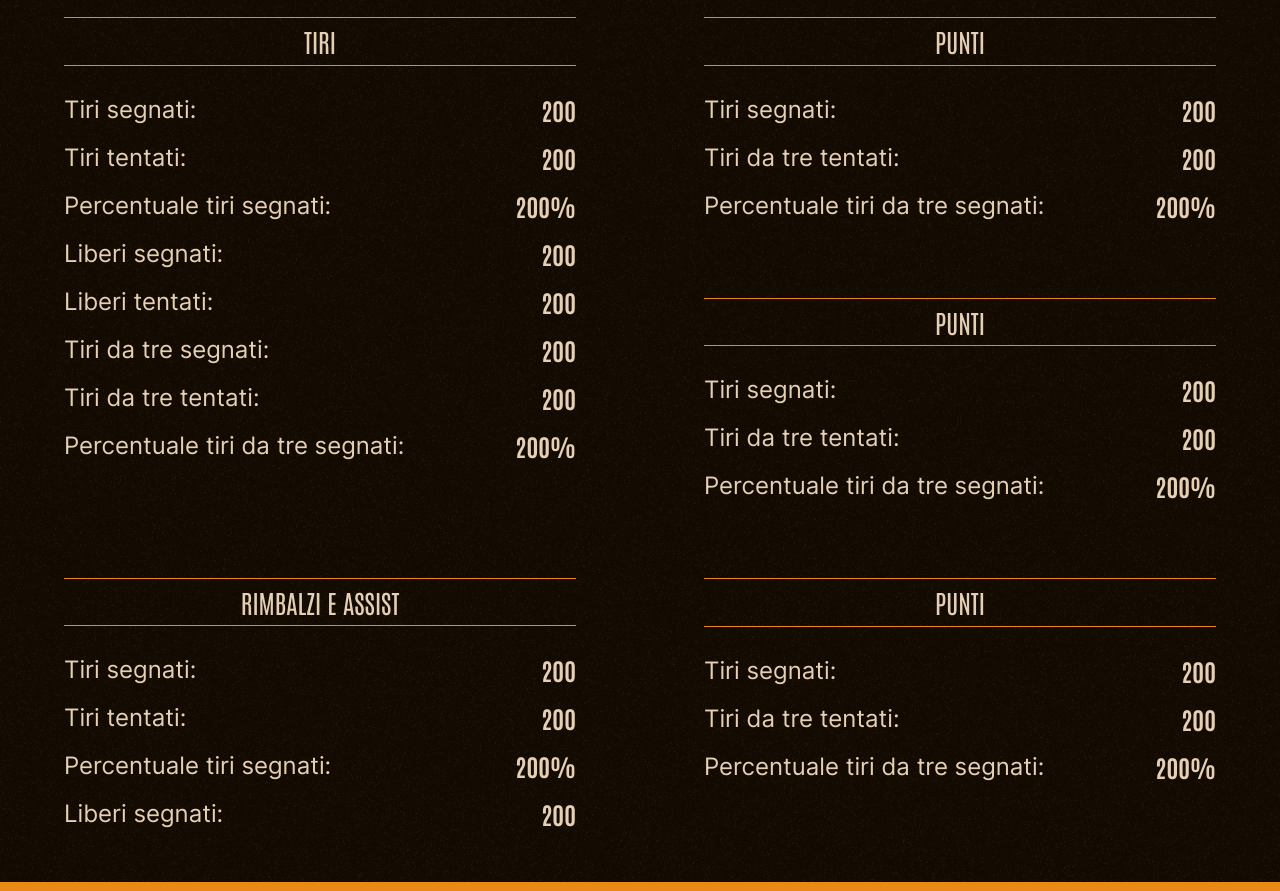
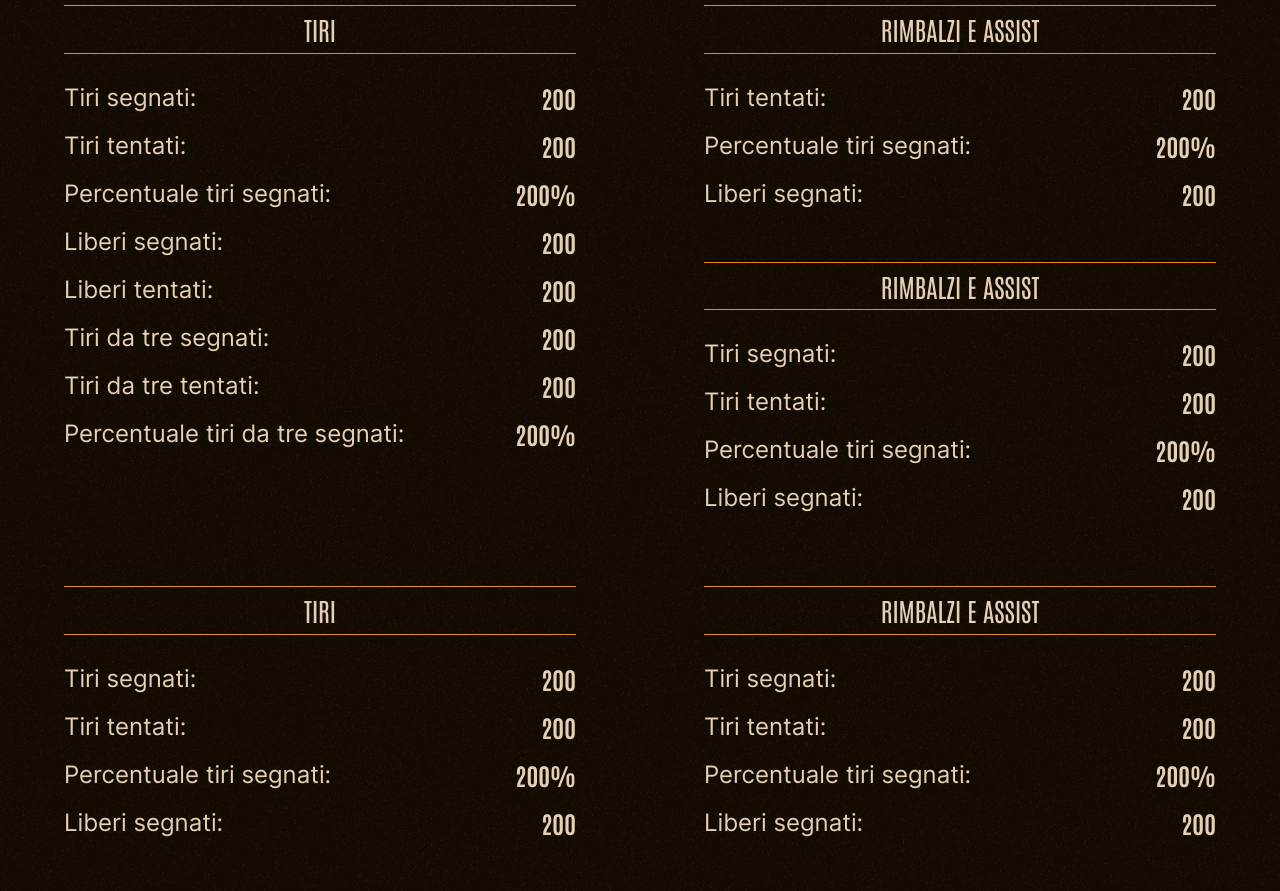
Before and after one commit to leonardoscardoni/IGallinacci, an Angular app in the folder laboratorio integrato/: page /dettaglio-team in a window 1280 px wide. Shown: the part 2016-2907 px from the top of the page. Built offline with nearby package versions, Linux system fonts and the light colour scheme.

Commit message:
aggiornamento dettaglio team

```diff
--- a/laboratorio integrato/src/app/components/container-dati-generali/container-dati-generali.component.html
+++ b/laboratorio integrato/src/app/components/container-dati-generali/container-dati-generali.component.html
@@ -1,9 +1,10 @@
-<div class="lg:px-20 px-6">
+<div class="lg:px-20">
     <app-titolo-sezione [numero]="'02'" [titolo]="'I dati'" [spiegazione]="'Lorem ipsum dolor sit amet consectetur. Velit urna vitae scelerisque nullam sed metus dictum pulvinar.'" [spanSpiegazione]="'Consectetur volutpat turpis nec congue.'"/>
 </div>
 
-<div class="flex flex-col md:flex-row">
-    <div class="md:w-1/2 flex flex-col md:gap-[2.5rem]">
+<div class="flex flex-col md:gap-5">
+    <div class="w-full flex md:flex-row flex-col justify-center px-10 md:gap-20">
+        <div class="md:w-1/2">
             <app-dati-generali [titolo]="'Tiri'" [dati]="[
             { chiave: 'Tiri segnati', valore: data[0].tiri.fieldGoalsMade },
             { chiave: 'Tiri tentati', valore: data[0].tiri.fieldGoalsAttempted },
@@ -14,6 +15,13 @@
             { chiave: 'Tiri da tre tentati', valore: data[0].tiri.threePointersAttempted },
             { chiave: 'Percentuale tiri da tre segnati', valore: data[0].tiri.threePointersPercentage }
             ]"></app-dati-generali>
+        </div>
+        <div class="md:w-1/2">
+            <app-dati-generali [titolo]="'Rimbalzi e Assist'" [dati]="[
+            { chiave: 'Tiri tentati', valore: data[0].tiri.fieldGoalsAttempted },
+            { chiave: 'Percentuale tiri segnati', valore: data[0].tiri.fieldGoalsPercentage },
+            { chiave: 'Liberi segnati', valore: data[0].tiri.freeThrowsMade },
+            ]"></app-dati-generali>
             <app-dati-generali [titolo]="'Rimbalzi e Assist'" [dati]="[
             { chiave: 'Tiri segnati', valore: data[0].tiri.fieldGoalsMade },
             { chiave: 'Tiri tentati', valore: data[0].tiri.fieldGoalsAttempted },
@@ -21,21 +29,31 @@
             { chiave: 'Liberi segnati', valore: data[0].tiri.freeThrowsMade },
             ]"></app-dati-generali>
         </div>
+    </div>
+    <div class="w-full flex md:flex-row flex-col justify-center px-10 md:gap-20">
         <div class="md:w-1/2">
-        <app-dati-generali [titolo]="'punti'" [dati]="[
+            <app-dati-generali [titolo]="'Tiri'" [dati]="[
             { chiave: 'Tiri segnati', valore: data[0].tiri.fieldGoalsMade },
-        { chiave: 'Tiri da tre tentati', valore: data[0].tiri.threePointersAttempted },
-        { chiave: 'Percentuale tiri da tre segnati', valore: data[0].tiri.threePointersPercentage }
+            { chiave: 'Tiri tentati', valore: data[0].tiri.fieldGoalsAttempted },
+            { chiave: 'Percentuale tiri segnati', valore: data[0].tiri.fieldGoalsPercentage },
+            { chiave: 'Liberi segnati', valore: data[0].tiri.freeThrowsMade },
            ]"></app-dati-generali>
-        <app-dati-generali [titolo]="'punti'" [dati]="[
+        </div>
+        <div class="md:w-1/2">
+            <app-dati-generali [titolo]="'Rimbalzi e Assist'" [dati]="[
             { chiave: 'Tiri segnati', valore: data[0].tiri.fieldGoalsMade },
-        { chiave: 'Tiri da tre tentati', valore: data[0].tiri.threePointersAttempted },
-        { chiave: 'Percentuale tiri da tre segnati', valore: data[0].tiri.threePointersPercentage }
-        ]"></app-dati-generali>
-        <app-dati-generali [titolo]="'punti'" [dati]="[
-        { chiave: 'Tiri segnati', valore: data[0].tiri.fieldGoalsMade },
-        { chiave: 'Tiri da tre tentati', valore: data[0].tiri.threePointersAttempted },
-        { chiave: 'Percentuale tiri da tre segnati', valore: data[0].tiri.threePointersPercentage }
+            { chiave: 'Tiri tentati', valore: data[0].tiri.fieldGoalsAttempted },
+            { chiave: 'Percentuale tiri segnati', valore: data[0].tiri.fieldGoalsPercentage },
+            { chiave: 'Liberi segnati', valore: data[0].tiri.freeThrowsMade },
             ]"></app-dati-generali>
         </div>
     </div>
+
+</div>
+
+
+<section class="p-20">
+    <app-titolo-sezione [numero]="'02'" [titolo]="'Dati'" [spiegazione]="'Lorem ipsum dolor sit amet consectetur. Velit urna vitae scelerisque nullam sed metus dictum pulvinar.'" [spanSpiegazione]="'Consectetur volutpat turpis nec congue.'"/>
+
+    <app-contenitore-card-confronto-dati/>
+</section>
--- a/laboratorio integrato/src/app/components/dati-generali/dati-generali.component.html
+++ b/laboratorio integrato/src/app/components/dati-generali/dati-generali.component.html
@@ -1,4 +1,4 @@
-<div class="px-6 lg:px-16 py-6">
+<div class="md:px-6 py-3">
   <div class="w-full">
     <div
       class="border-y border-arancio text-center text-[1.6rem] uppercase py-1"
```
Also changed, not shown: 1 other file (tests, documents, lock files or other folders). Lines whose indentation alone changed are shown as unchanged.
